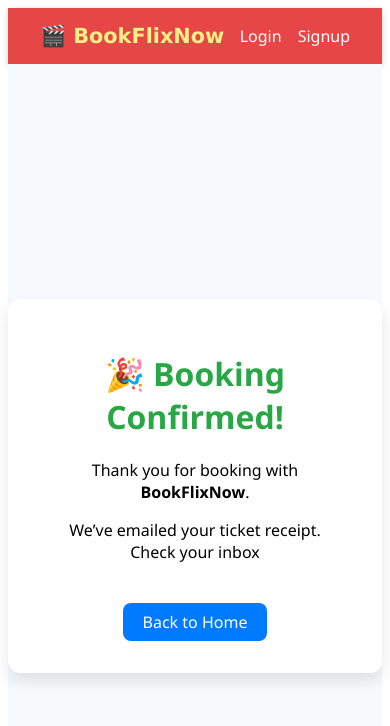
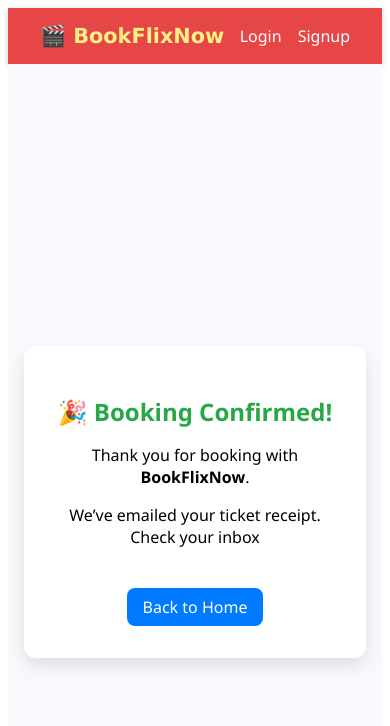
Before and after one commit to PARTH-757/BookFilxNow, a React (Create React App) app in the folder client/: page /confirmation in a window 390 px wide. Shown: the top 726 px of the page. Built offline with nearby package versions, Linux system fonts and the light colour scheme; no server answers.

Commit message:
Update ConfirmationPage.css

```diff
--- a/client/src/pages/ConfirmationPage.css
+++ b/client/src/pages/ConfirmationPage.css
@@ -5,24 +5,33 @@
   align-items: center;
   background: #f7f9fc;
   font-family: 'Segoe UI', sans-serif;
+  padding: 1rem;
 }
 
 .confirmation-card {
   background: white;
-  padding: 2rem 3rem;
+  padding: 2rem;
   border-radius: 12px;
-  box-shadow: 0 8px 16px rgba(0,0,0,0.1);
+  box-shadow: 0 8px 16px rgba(0, 0, 0, 0.1);
   text-align: center;
+  width: 100%;
+  max-width: 500px;
 }
 
 .confirmation-card h1 {
   color: #28a745;
+  font-size: 1.8rem;
+}
+
+.confirmation-card p {
+  font-size: 1rem;
+  margin-top: 0.5rem;
 }
 
 .home-button {
   display: inline-block;
   margin-top: 1.5rem;
-  padding: 0.5rem 1.2rem;
+  padding: 0.6rem 1.5rem;
   background: #007bff;
   color: white;
   text-decoration: none;
@@ -33,3 +42,13 @@
 .home-button:hover {
   background: #0056b3;
 }
+
+@media (max-width: 480px) {
+  .confirmation-card h1 {
+    font-size: 1.5rem;
+  }
+
+  .home-button {
+    padding: 0.5rem 1rem;
+  }
+}
```
